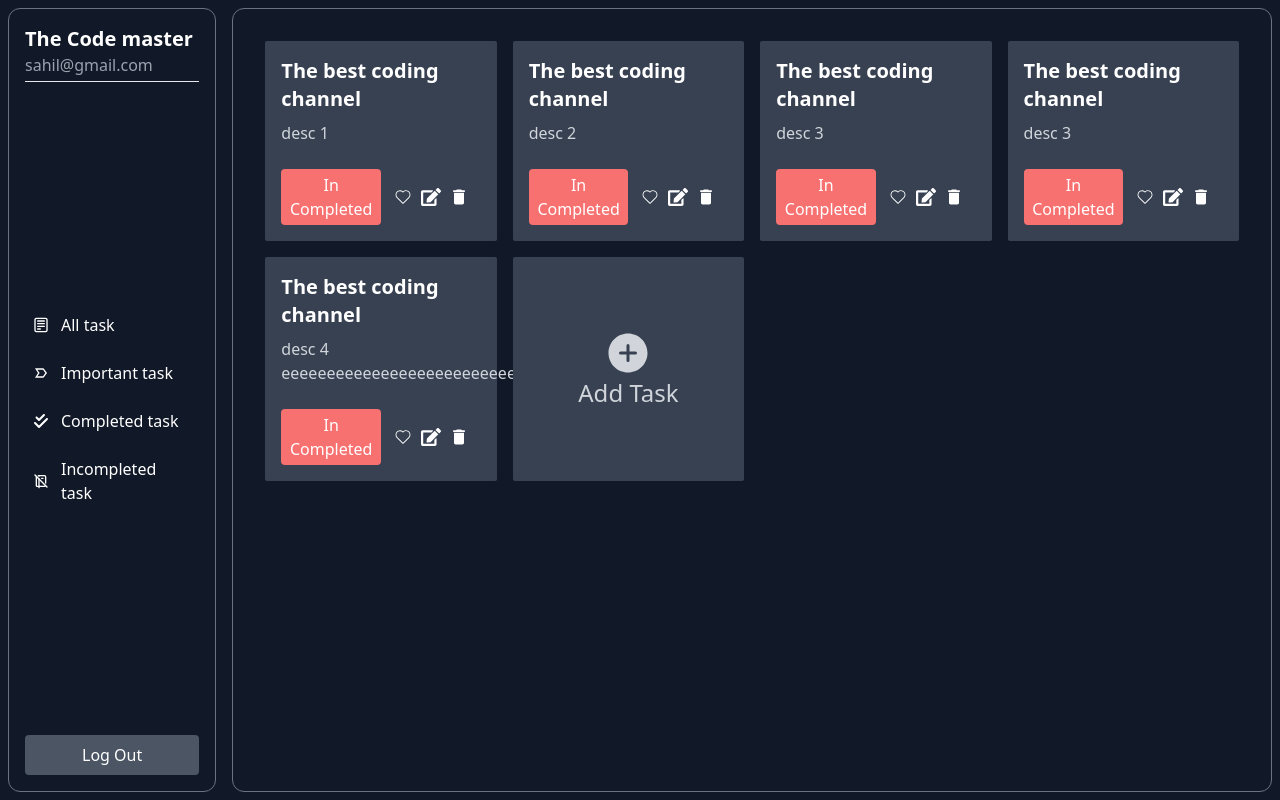
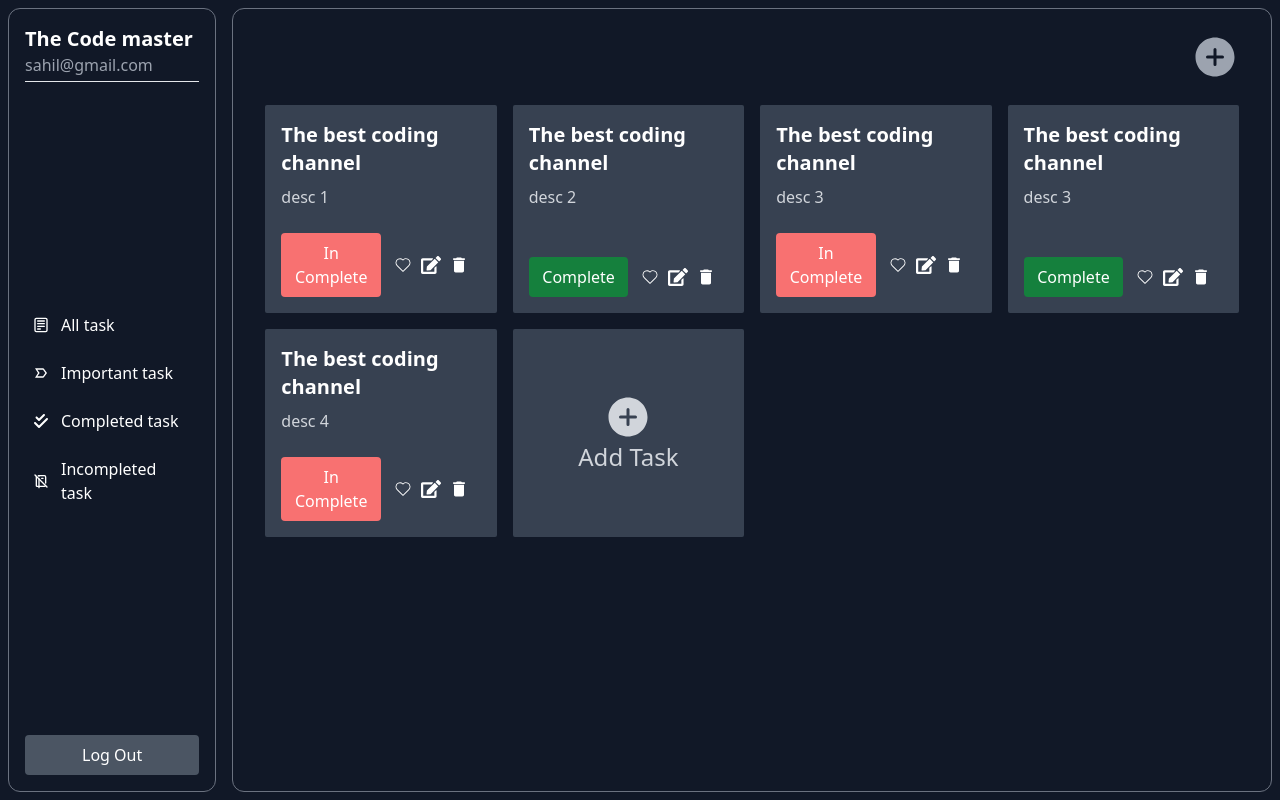
Before and after one commit to Sahilkumar26244/Todo-Tailwind-MERN-frontend-, a React (Create React App) app: page / in a window 1280 px wide. Built offline with nearby package versions, Linux system fonts and the light colour scheme.

Commit message:
Input data file is completed

```diff
--- a/src/App.js
+++ b/src/App.js
@@ -8,7 +8,7 @@ import IncompletedTasks from './pages/IncompletedTasks';
 
 function App() {
   return (
-    <div className='bg-gray-900 text-white h-screen p-2'>
+    <div className='bg-gray-900 text-white h-screen p-2 relative'>
       <Router>
         <Routes>
           <Route exact path='/' element={<Home/>}>
--- a/src/components/Home/Cards.jsx
+++ b/src/components/Home/Cards.jsx
@@ -1,67 +1,82 @@
-import React from 'react'
+import React, { useState } from "react";
 import { CiHeart } from "react-icons/ci";
 import { FaEdit } from "react-icons/fa";
 import { MdDelete } from "react-icons/md";
 import { IoAddCircle } from "react-icons/io5";
 
-
-
-
-function Cards() {
+function Cards({ home, InputDiv, setInput }) {
   const data = [
     {
-            title:"The  best coding channel",
-            desc:"desc 1"
+      title: "The  best coding channel",
+      desc: "desc 1",
+      status: "In Complete",
     },
     {
-            title:"The  best coding channel",
-            desc:"desc 2"
+      title: "The  best coding channel",
+      desc: "desc 2",
+      status: "Complete",
     },
     {
-            title:"The  best coding channel",
-            desc:"desc 3"
+      title: "The  best coding channel",
+      desc: "desc 3",
+      status: "In Complete",
     },
     {
-            title:"The  best coding channel",
-            desc:"desc 3"
+      title: "The  best coding channel",
+      desc: "desc 3",
+      status: "Complete",
     },
     {
-            title:"The  best coding channel",
-            desc:"desc 4 eeeeeeeeeeeeeeeeeeeeeeeeeeeeeeeeeeeeeeeeeeeeee"
-        }
-    ]
+      title: "The  best coding channel",
+      desc: "desc 4",
+      status: "In Complete",
+    },
+  ];
+
+  const [ImportantButton, setImportantButton] = useState("Incomplete");
   return (
-    <div className='grid grid-cols-4 gap-4 p-4'>
-        {data && data.map((items,i) =>
-            <div className='bg-gray-700 rounded-sm p-4 flex flex-col justify-between'>
+    <div className="grid grid-cols-4 gap-4 p-4">
+      {data &&
+        data.map((items, i) => (
+          <div className="bg-gray-700 rounded-sm p-4 flex flex-col justify-between">
             <div>
-                    <h3 className='text-xl font-semibold'>{items.title}</h3>
-                    <p className='text-gray-300 my-2'>{items.desc}</p>
+              <h3 className="text-xl font-semibold">{items.title}</h3>
+              <p className="text-gray-300 my-2">{items.desc}</p>
             </div>
-                <div className='mt-4 w-full flex items-center'>
-                    <button className='bg-red-400 px-2 py-1 rounded w-3/6'>In Completed</button>
-                    <div className='text-white  p-2 w-3/6 text-xl flex justify-around font-semibold'>
+            <div className="mt-4 w-full flex items-center">
+              <button
+                className={`${
+                  items.status == "In Complete" ? "bg-red-400" : "bg-green-700"
+                } p-2 rounded w-3/6`}
+              >
+                {items.status}
+              </button>
+              <div className="text-white  p-2 w-3/6 text-xl flex justify-around font-semibold">
                 <button>
-                            <CiHeart/>
+                  <CiHeart />
                 </button>
                 <button>
-                            <FaEdit/>
+                  <FaEdit />
                 </button>
                 <button>
-                            <MdDelete/>
+                  <MdDelete />
                 </button>
               </div>
             </div>
           </div>
+        ))}
+
+      {home === "true" && (
+        <div
+          onClick={() => setInput("fixed")}
+          className="bg-gray-700 rounded-sm p-4 flex flex-col justify-center items-center text-gray-300 hover:scale-105 hover:cursor-pointer transition-all duration-300"
+        >
+          <IoAddCircle className="text-5xl" />
+          <h2 className="text-2xl">Add Task</h2>
+        </div>
       )}
-
-        <div className='bg-gray-700 rounded-sm p-4 flex flex-col justify-center items-center text-gray-300 hover:scale-105 hover:cursor-pointer transition-all duration-300'>
-            <IoAddCircle className='text-5xl'/>
-            <h2 className='text-2xl '>Add Task</h2>
     </div>
-
-    </div>
-  )
+  );
 }
 
-export default Cards
+export default Cards;
--- /dev/null
+++ b/src/components/Home/InputData.jsx
@@ -0,0 +1,27 @@
+import React from 'react';
+import { RxCross2 } from "react-icons/rx";
+
+
+function InputData({InputDiv,setInput}) {
+  return (
+    <div>
+        <div className={`${InputDiv} top-0 left-0 bg-gray-800 opacity-50 h-screen w-full`}>
+
+        </div>
+        <div className={`${InputDiv} top-0 left-0 flex items-center justify-center h-screen w-full`}>
+            <div className='w-2/6 bg-gray-900 p-4 rounded'>
+                <div className='flex justify-end'>
+                    <button onClick={() => setInput("hidden")} className='text-2xl'>
+                        <RxCross2/>
+                    </button>
+                </div>
+                <input type='text' placeholder='Title' name="Title" className='px-3 py-2 rounded w-full bg-gray-700 my-3' />
+                <textarea name="Description" id="" cols="30" rows="10" placeholder='Description..' className='px-3 py-2 rounded w-full bg-gray-700 my-3' />
+                <button className='px-3 py-2 bg-blue-400 rounded text-black text-xl font-semibold'>Submit</button>
+            </div>
+        </div>
+    </div>
+  )
+}
+
+export default InputData
--- a/src/pages/AllTasks.jsx
+++ b/src/pages/AllTasks.jsx
@@ -1,11 +1,23 @@
-import React from 'react'
-import Cards from '../components/Home/Cards'
+import React, { useState } from 'react'
+import Cards from '../components/Home/Cards';
+import { IoAddCircle } from "react-icons/io5";
+import InputData from '../components/Home/InputData';
 
 function AllTasks() {
+
+    const [InputDiv,setInput] = useState("hidden")
   return (
+    <>
     <div>
-        <Cards/>
+        <div className='w-full flex justify-end px-4 py-2'>
+            <button onClick={() => setInput("fixed")}>
+                <IoAddCircle className='text-5xl text-gray-400 hover:text-gray-100 translation-all duration-300' />
+            </button>
+        </div>
+        <Cards home={"true"} InputDiv={InputDiv} setInput={setInput} />
     </div>
+    <InputData InputDiv={InputDiv} setInput={setInput} />
+    </>
   )
 }
 
--- a/src/pages/CompletedTasks.jsx
+++ b/src/pages/CompletedTasks.jsx
@@ -1,8 +1,11 @@
 import React from 'react'
+import Cards from '../components/Home/Cards'
 
 function CompletedTasks() {
   return (
-    <div>CompletedTasks</div>
+    <div>
+        <Cards home={"false"} />
+    </div>
   )
 }
 
--- a/src/pages/ImportantTasks.jsx
+++ b/src/pages/ImportantTasks.jsx
@@ -1,8 +1,11 @@
 import React from 'react'
+import Cards from '../components/Home/Cards'
 
 function ImportantTasks() {
   return (
-    <div>ImportantTasks</div>
+    <div>
+        <Cards home={"false"}/>
+    </div>
   )
 }
 
--- a/src/pages/IncompletedTasks.jsx
+++ b/src/pages/IncompletedTasks.jsx
@@ -1,8 +1,11 @@
 import React from 'react'
+import Cards from '../components/Home/Cards'
 
 function IncompletedTasks() {
   return (
-    <div>IncompletedTasks</div>
+    <div>
+        <Cards home={"false"} />
+    </div>
   )
 }
 
```
Lines whose indentation alone changed are shown as unchanged.
